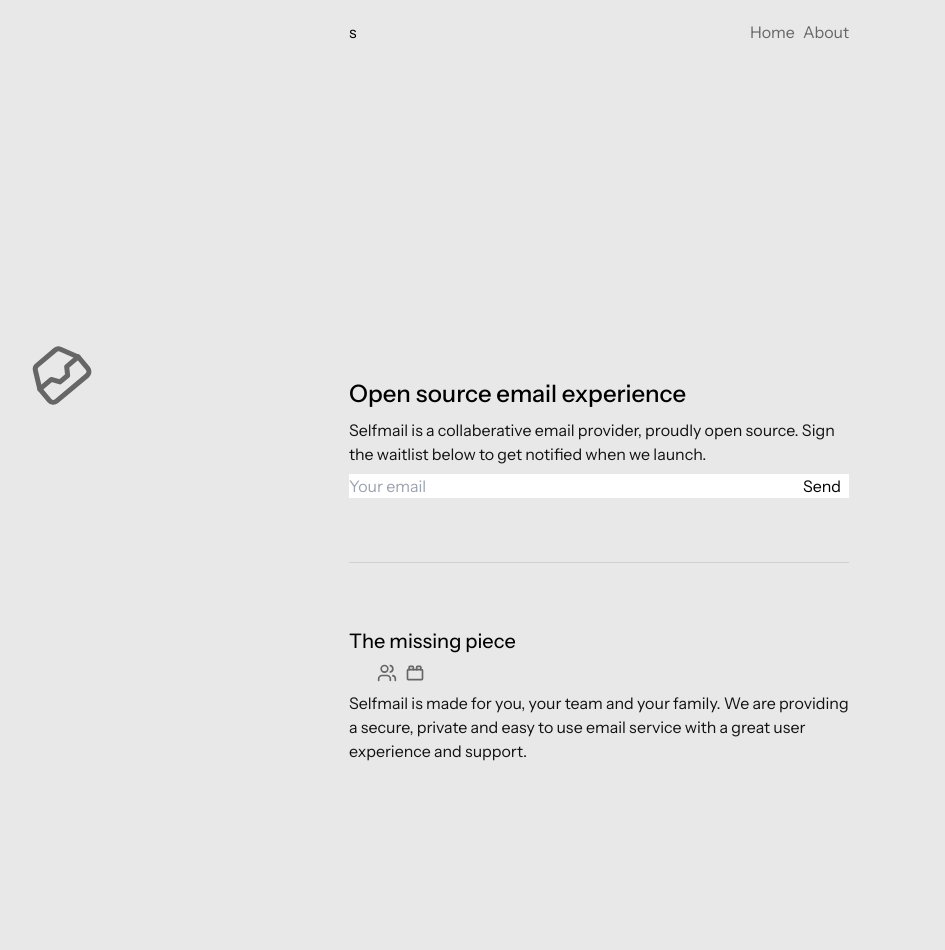
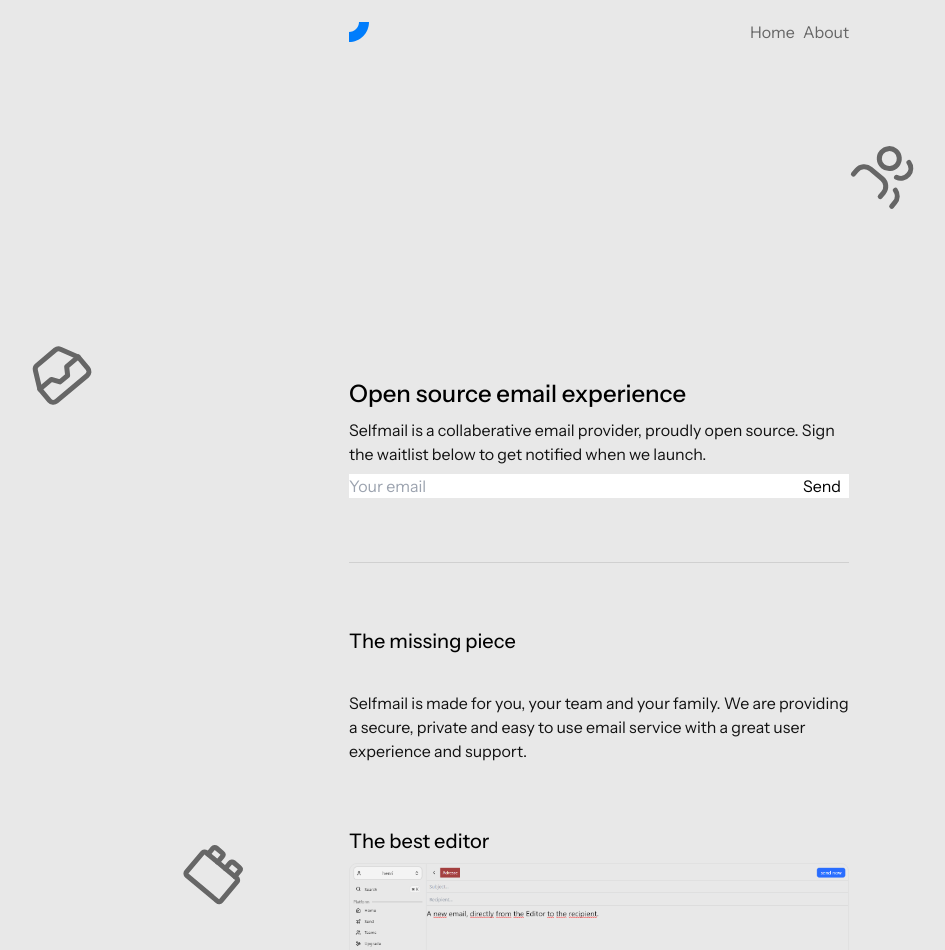
Before and after one commit to selfmail/selfmail, a Next.js app in the folder apps/web/: page / in a window 1280 px wide. Shown: the top 950 px of the page, without its empty margins (41-986 px from the left). Built offline with nearby package versions, Linux system fonts and the light colour scheme.

Commit message:
added the animation to the other components and created a about page

```diff
--- a/apps/web/package.json
+++ b/apps/web/package.json
@@ -27,7 +27,7 @@
     "resend": "^3.4.0",
     "tailwindcss-animate": "^1.0.7",
     "ui": "workspace:*",
-    "zod": "^3.23.3"
+    "zod": "^3.23.8"
   },
   "devDependencies": {
     "@biomejs/biome": "1.8.3",
--- /dev/null
+++ b/apps/web/src/app/about/page.tsx
@@ -0,0 +1,26 @@
+import Link from "next/link";
+import Logo from "../logo";
+
+export default function AboutPage() {
+    return (
+        <main className="min-h-screen flex flex-col space-y-16 text-black md:w-[450px] lg:w-[500px]">
+            <header className="flex justify-between items-center h-16">
+                <Link href="/" className="text-[#666666] hover:text-black duration-200 h-5 w-5">
+                    <Logo />
+                </Link>
+                <nav className="space-x-2">
+                    <Link href="/" className="text-[#666666] hover:text-black duration-200">
+                        Home
+                    </Link>
+                    <Link href="/about" className="text-[#666666] hover:text-black duration-200">
+                        About
+                    </Link>
+                </nav>
+            </header>
+            <div className="space-y-2">
+                <h2 className=" text-2xl font-medium mt-[25%]">About selfmail...</h2>
+                <p className="text-[#121212] ">We are developing this platform since the june of 2024. This project was initially started by <Link className="underline" href="https://henri.gg" target="_blank">henri</Link>.</p>
+            </div>
+        </main>
+    );
+}
--- a/apps/web/src/app/animation.tsx
+++ b/apps/web/src/app/animation.tsx
@@ -34,7 +34,7 @@ const Motion: React.FC<{
     height: number
 
 } & React.HTMLAttributes<HTMLDivElement>> = ({ children, initial, animate, height, ...props }) => {
-    const [position, setPosition] = useState({ x: "0px", y: "0px", scale: 1, rotate: "0deg" });
+    const [position, setPosition] = useState({ x: `${initial.x.sign}${initial.x.value}px`, y: `${initial.y.sign}${initial.y.value}px`, scale: initial.scale, rotate: `${initial.rotate.sign}${initial.rotate.value}deg` });
     const { scrollY } = useScroll()
 
     useMotionValueEvent(scrollY, "change", (latest) => {
@@ -85,8 +85,59 @@ export default function ScrollAnimation() {
             >
                 <Inbox className="text-[#666666] h-5 w-5" />
             </Motion>
-            <Users className="text-[#666666] h-5 w-5" />
-            <ToyBrick className="text-[#666666] h-5 w-5" />
+            <Motion
+                height={300}
+                initial={{
+                    x: {
+                        value: 500,
+                        sign: ""
+                    },
+                    y: {
+                        value: 500,
+                        sign: "-"
+                    },
+                    scale: 3,
+                    rotate: {
+                        value: 40,
+                        sign: ""
+                    }
+                }}
+                animate={{
+                    x: 0,
+                    y: 0,
+                    scale: 1,
+                    rotate: 360
+                }}
+            >
+                <Users className="text-[#666666] h-5 w-5" />
+            </Motion>
+            <Motion
+                height={300}
+                initial={{
+                    x: {
+                        value: 200,
+                        sign: "-"
+                    },
+                    y: {
+                        value: 200,
+                        sign: ""
+                    },
+                    scale: 3,
+                    rotate: {
+                        value: 40,
+                        sign: ""
+                    }
+                }}
+                animate={{
+                    x: 0,
+                    y: 0,
+                    scale: 1,
+                    rotate: 360
+                }}
+            >
+                <ToyBrick className="text-[#666666] h-5 w-5" />
+            </Motion>
+
         </div >
     )
 }
--- /dev/null
+++ b/apps/web/src/app/logo.tsx
@@ -0,0 +1,5 @@
+export default function Logo() {
+    return (
+        <svg id="logo-86" width="20" height="20" viewBox="0 0 20 20" fill="none" xmlns="http://www.w3.org/2000/svg"><title>selfmail</title><path className="ccustom" fill-rule="evenodd" clip-rule="evenodd" d="M25.5557 11.6853C23.9112 10.5865 21.9778 10 20 10V0C23.9556 0 27.8224 1.17298 31.1114 3.37061C34.4004 5.56823 36.9638 8.69181 38.4776 12.3463C39.9913 16.0008 40.3874 20.0222 39.6157 23.9018C38.844 27.7814 36.9392 31.3451 34.1421 34.1421C31.3451 36.9392 27.7814 38.844 23.9018 39.6157C20.0222 40.3874 16.0008 39.9913 12.3463 38.4776C8.69181 36.9638 5.56823 34.4004 3.37061 31.1114C1.17298 27.8224 0 23.9556 0 20H10C10 21.9778 10.5865 23.9112 11.6853 25.5557C12.7841 27.2002 14.3459 28.4819 16.1732 29.2388C18.0004 29.9957 20.0111 30.1937 21.9509 29.8078C23.8907 29.422 25.6725 28.4696 27.0711 27.0711C28.4696 25.6725 29.422 23.8907 29.8078 21.9509C30.1937 20.0111 29.9957 18.0004 29.2388 16.1732C28.4819 14.3459 27.2002 12.7841 25.5557 11.6853Z" fill="#007DFC" /><path className="ccustom" fill-rule="evenodd" clip-rule="evenodd" d="M10 5.16562e-07C10 1.31322 9.74135 2.61358 9.2388 3.82683C8.73625 5.04009 7.99966 6.14248 7.07107 7.07107C6.14249 7.99966 5.0401 8.73625 3.82684 9.2388C2.61358 9.74134 1.31322 10 5.4439e-06 10L5.00679e-06 20C2.62644 20 5.22716 19.4827 7.65368 18.4776C10.0802 17.4725 12.285 15.9993 14.1421 14.1421C15.9993 12.285 17.4725 10.0802 18.4776 7.65367C19.4827 5.22715 20 2.62643 20 -3.81469e-06L10 5.16562e-07Z" fill="#007DFC" /></svg>
+    )
+}
--- a/apps/web/src/app/page.tsx
+++ b/apps/web/src/app/page.tsx
@@ -1,7 +1,9 @@
 import { Inbox, ToyBrick, Users } from "lucide-react";
 import dynamic from "next/dynamic";
+import Image from "next/image";
 import Link from "next/link";
 import { Button, EmailInput } from "ui";
+import Logo from "./logo";
 
 const ScrollAnimation = dynamic(() => import("./animation"), {
   ssr: false, loading: () => <div id="svg-container" className="flex space-x-2">
@@ -15,9 +17,9 @@ export default function HomePage() {
   return (
     <main className="min-h-screen flex flex-col space-y-16 text-black md:w-[450px] lg:w-[500px]">
       <header className="flex justify-between items-center h-16">
-        <h3 className="text-[#66666]">
-          s
-        </h3>
+        <Link href="/" className="text-[#666666] hover:text-black duration-200 h-5 w-5">
+          <Logo />
+        </Link>
         <nav className="space-x-2">
           <Link href="/" className="text-[#666666] hover:text-black duration-200">
             Home
@@ -43,6 +45,16 @@ export default function HomePage() {
         <ScrollAnimation />
         <p className="text-[#121212]">Selfmail is made for you, your team and your family. We are providing a secure, private and easy to use email service with a great user experience and support.</p>
       </div>
+      <div className="space-y-2 relative">
+        <h2 className="text-xl font-[450]">The best editor</h2>
+        <Image src="/editor.png" width={1000} height={1000} alt="editor" className="rounded-lg border border-[#e1e1e1]" />
+        <p className="text-[#121212]">We provide you a notion-like, collaberative first text editor. You can write your emails faster and together with a big team in real time.</p>
+      </div>
+      <div className="space-y-2 relative">
+        <h2 className="text-xl font-[450]">Team experience on a new level</h2>
+        <Image src="/editor.png" width={1000} height={1000} alt="editor" className="rounded-lg border border-[#e1e1e1]" />
+        <p className="text-[#121212]">The entire platform is open source, this means, you can easily selfhost selfmail on your own server. This makes it cheaper for teams and businesses to collaberate on emails.</p>
+      </div>
       <div className="h-screen" />
     </main>
   );
```
Also changed, not shown: apps/web/public/editor.png (added), 1 other file (tests, documents, lock files or other folders).
